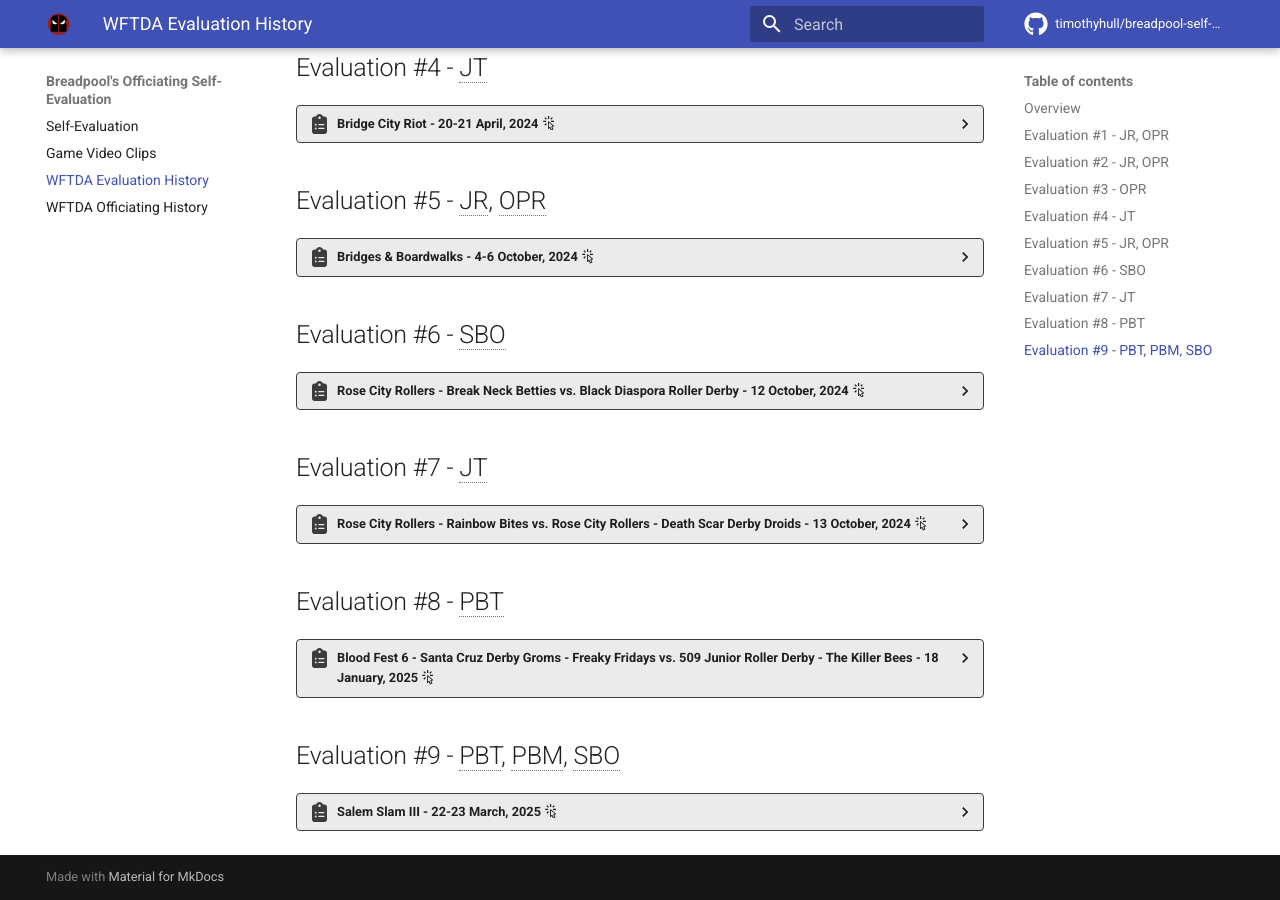
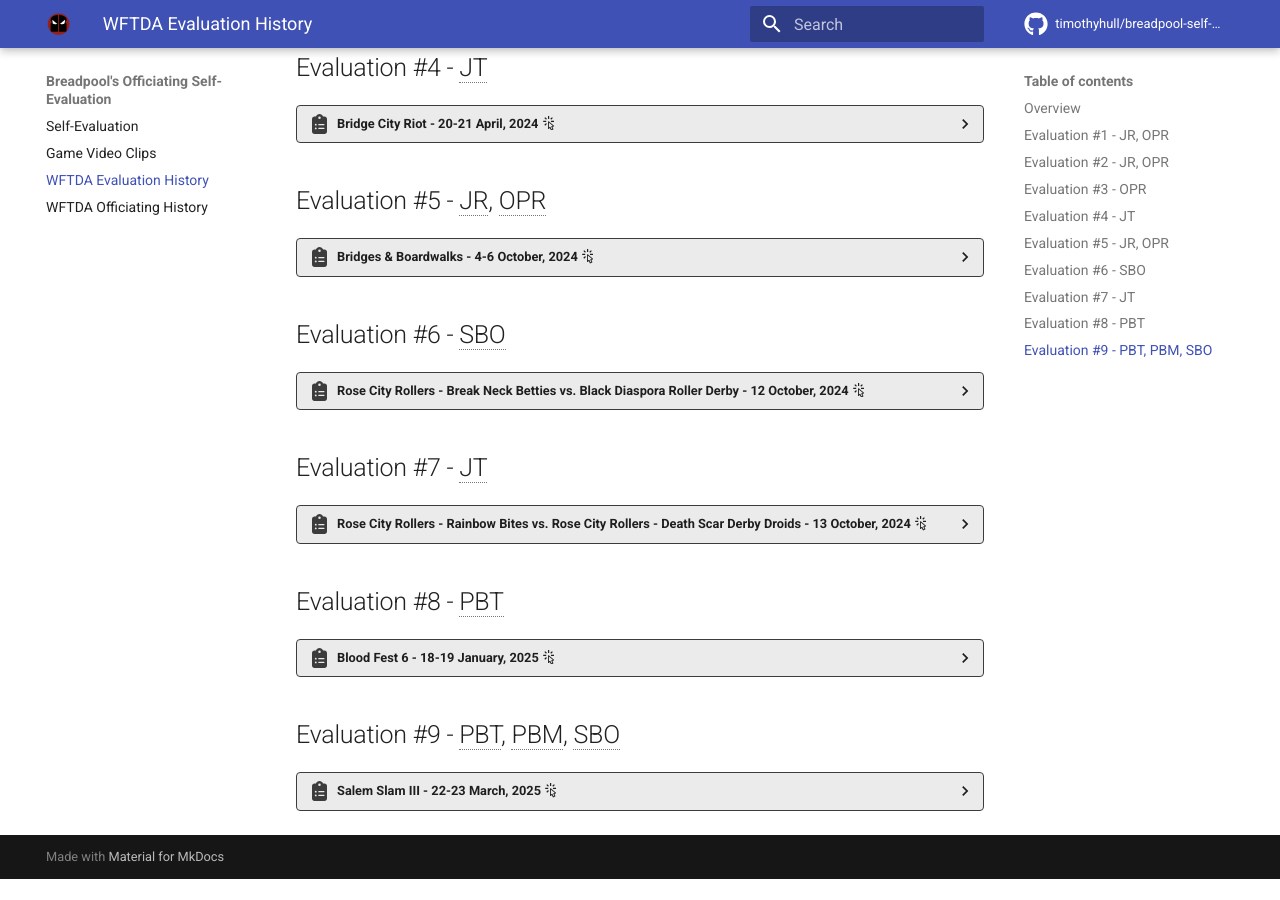
Before and after one commit to timothyhull/breadpool-self-eval, an MkDocs documentation site: the page built from docs/evaluations.md, in a window 1280 px wide and 900 px high, scrolled down 698 px. Built offline with MkDocs 1.6.1 and Material for MkDocs 9.7.7, drawn with Linux system fonts in a browser that asks for light colours; comment, search, counter and statistics services are not loaded; after the commit the page ends 1577 px from its top, so only the background shows below that.

Commit message:
Remove excess information

```diff
--- a/docs/evaluations.md
+++ b/docs/evaluations.md
@@ -201,7 +201,7 @@ Below are exact copies of the text from all of my historical WFTDA officiating e
 
 ## Evaluation #8 - PBT
 
-??? clipboard "Blood Fest 6 - Santa Cruz Derby Groms - Freaky Fridays vs. 509 Junior Roller Derby - The Killer Bees - 18 January, 2025 :material-cursor-default-click-outline:"
+??? clipboard "Blood Fest 6 - 18-19 January, 2025 :material-cursor-default-click-outline:"
 
     === "Overview :material-cursor-default-click-outline:"
 
```
